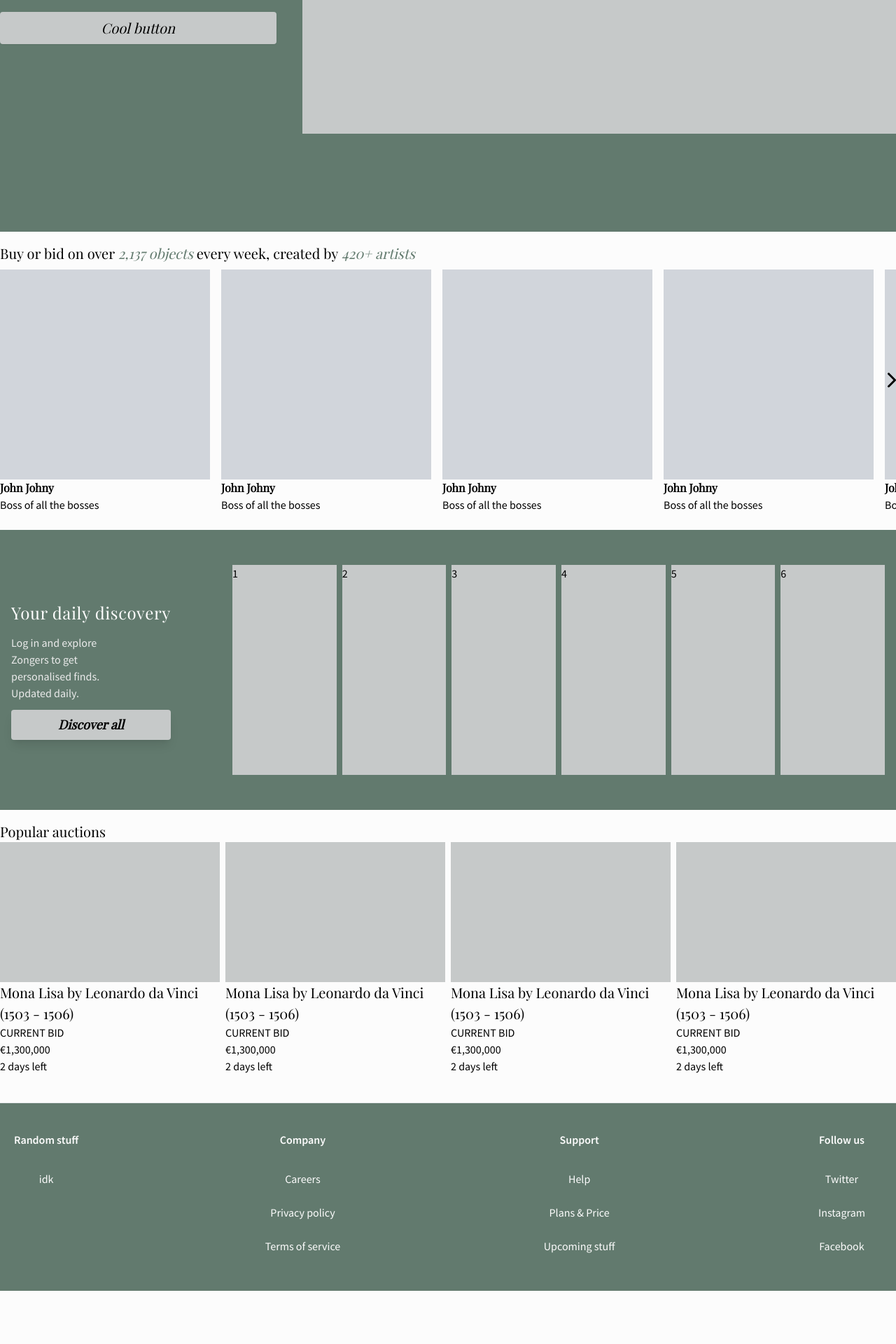
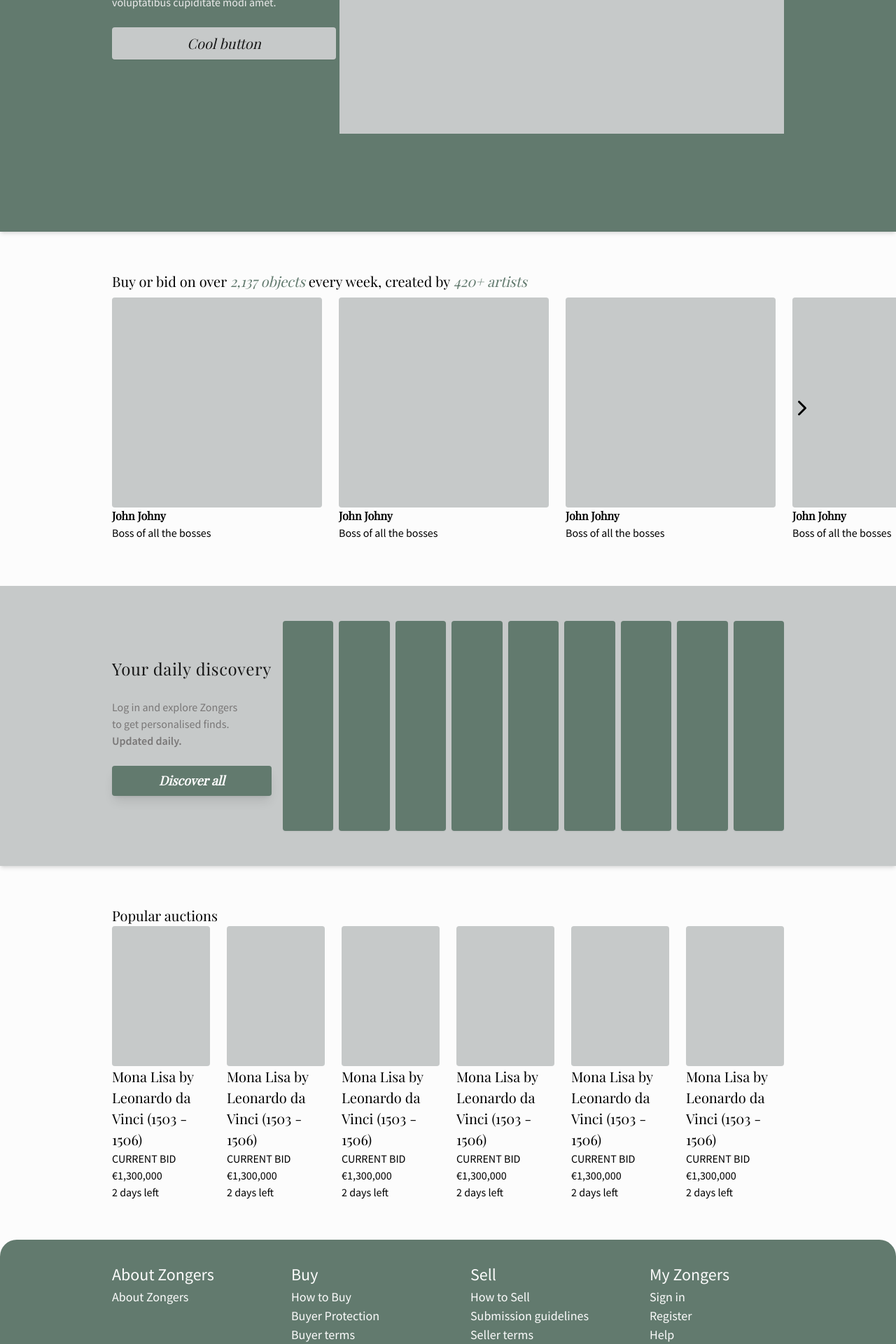
Before and after one commit to SickerTeam/dom-aukcyjny, a Next.js app in the folder frontend/: page / in a window 1280 px wide. Shown: the part 437-2357 px from the top of the page at 70% size. Before the commit the page ends 2281 px from the top, so only its background shows below. Built offline with nearby package versions, Linux system fonts and the light colour scheme; a web font is replaced by a local one.

Commit message:
mostly done main
- footer still to be finished

```diff
--- a/frontend/components/ArtistCard.tsx
+++ b/frontend/components/ArtistCard.tsx
@@ -5,7 +5,7 @@ type ArtistCardType = {
 const ArtistCard = ({ artist }: ArtistCardType) => {
   return (
     <div>
-      <div className="w-[300px] h-[300px] bg-gray-300"></div>
+      <div className="w-[300px] h-[300px] bg-light-gray rounded"></div>
       <h3 className="font-semibold">{artist.name}</h3>
       <p>{artist.specialization}</p>
     </div>
--- a/frontend/components/ArtistsOverview.tsx
+++ b/frontend/components/ArtistsOverview.tsx
@@ -19,6 +19,9 @@ const ArtistsOverview = () => {
     { name: "John Johny", specialization: "Boss of all the bosses" },
     { name: "John Johny", specialization: "Boss of all the bosses" },
     { name: "John Johny", specialization: "Boss of all the bosses" },
+    { name: "John Johny", specialization: "Boss of all the bosses" },
+    { name: "John Johny", specialization: "Boss of all the bosses" },
+    { name: "John Johny", specialization: "Boss of all the bosses" },
   ];
 
   const scrollContainer = useRef<HTMLDivElement>(null);
@@ -28,7 +31,7 @@ const ArtistsOverview = () => {
     const container = scrollContainer.current;
 
     if (container) {
-      const scrollAmount = 400; // Adjust this value based on your design
+      const scrollAmount = 400;
       const newPosition =
         direction === "right"
           ? container.scrollLeft + scrollAmount
@@ -55,12 +58,11 @@ const ArtistsOverview = () => {
     }
   };
 
-  // Attach the handleScrollVisibility function to the scroll event
   useEffect(() => {
     const container = scrollContainer.current;
 
     if (container) {
-      handleScrollVisibility(); // Initial visibility check
+      handleScrollVisibility();
       container.addEventListener("scroll", handleScrollVisibility);
       return () => {
         container.removeEventListener("scroll", handleScrollVisibility);
@@ -69,16 +71,14 @@ const ArtistsOverview = () => {
   }, []);
 
   return (
-    <div
-      className="main-artists-overview my-4"
-      style={{ position: "relative" }}
-    >
-      <h2 className="text-xl">
+    <div style={{ position: "relative" }}>
+      <h2 className="text-xl px-40">
         Buy or bid on over{" "}
         <span className="italic text-main-green">2,137 objects</span> every
         week, created by{" "}
         <span className="italic text-main-green">420+ artists</span>
       </h2>
+      <div className="flex justify-center">
         <div className="scroll-arrows">
           {showArrows.left ? (
             <button className="left" onClick={() => handleScroll("left")}>
@@ -93,8 +93,9 @@ const ArtistsOverview = () => {
             </button>
           )}
         </div>
+      </div>
       <div className="artists-scroll-container" ref={scrollContainer}>
-        <div className="flex gap-4 flex-nowrap my-2">
+        <div className="flex gap-6 flex-nowrap my-2 px-40">
           {artists.map((artist, index) => (
             <ArtistCard key={index} artist={artist} />
           ))}
--- a/frontend/components/Banner.tsx
+++ b/frontend/components/Banner.tsx
@@ -1,6 +1,6 @@
 const Banner = () => {
   return (
-    <div className="grid grid-cols-3 grid-rows-1 gap-4 h-[700px] bg-main-green">
+    <div className="grid grid-cols-3 grid-rows-1 gap-4 h-[700px] bg-main-green shadow-md px-40">
       <div className="w-fit self-center">
         <h1 className="w-auto text-3xl text-white">
           Here put some{" "}
@@ -12,7 +12,7 @@ const Banner = () => {
         </p>
         <button
           type="button"
-          className="bg-light-gray italic text-xl py-2 w-full rounded shadow-sm"
+          className="bg-light-gray italic text-black text-xl py-2 w-full rounded shadow-sm"
         >
           <h2>Cool button</h2>
         </button>
--- a/frontend/components/DailyDiscovery.tsx
+++ b/frontend/components/DailyDiscovery.tsx
@@ -1,27 +1,28 @@
 import DiscoveryCard from "./DiscoveryCard";
 
 const DailyDiscovery = () => {
-  const discoveryPictures = [1, 2, 3, 4, 5, 6];
+  const discoveryPictures = [1, 2, 3, 4, 5, 6, 7, 8, 9];
 
   return (
-    <div className="daily-discovery-container grid bg-main-green h-[400px] p-4 my-4">
+    <div className="grid bg-light-gray h-[400px] shadow-md px-40">
       <div className="self-center h-[300px] grid grid-cols-4 grid-rows-2 gap-4">
         <div className="self-center row-span-2 flex flex-col justify-between w-fit h-[200px]">
-          <h3 className="text-2xl text-white tracking-wide">
+          <h3 className="text-2xl text-black tracking-wide">
             Your daily discovery
           </h3>
-          <p className="text-darker-white">
-            Log in and explore <br /> Zongers to get <br /> personalised finds.
-            <br /> Updated daily.
+          <p className="text-dark-gray">
+            Log in and explore Zongers <br /> to get personalised finds.
+            <br />
+            <span className="font-semibold">Updated daily.</span>
           </p>
           <button
             type="button"
-            className="rounded shadow-lg bg-light-gray italic py-2 px-10"
+            className="rounded shadow-lg bg-main-green italic py-2 px-10"
           >
-            <h3 className="text-lg font-bold">Discover all</h3>
+            <h3 className="text-lg text-white font-bold">Discover all</h3>
           </button>
         </div>
-        <div className="col-span-3 row-span-2 flex gap-2">
+        <div className="col-span-3 row-span-2 flex gap-2 justify-between">
           {discoveryPictures.map((picture, index) => (
             <DiscoveryCard key={index} picture={picture} />
           ))}
--- a/frontend/components/DiscoveryCard.tsx
+++ b/frontend/components/DiscoveryCard.tsx
@@ -3,7 +3,9 @@ type DiscoveryCardType = {
 };
 
 const DiscoveryCard = ({ picture }: DiscoveryCardType) => {
-  return <div className="w-[200px] h-auto bg-light-gray">{picture}</div>;
+  return (
+    <div className="w-[200px] h-auto bg-main-green rounded shadow-sm"></div>
+  );
 };
 
 export default DiscoveryCard;
--- a/frontend/components/Footer.tsx
+++ b/frontend/components/Footer.tsx
@@ -1,34 +1,52 @@
-import React from 'react'
-import { CustomButton } from '.'
+import React from "react";
 
 export const Footer = () => {
   return (
-    <footer className='footer w-full flex flex-wrap justify-between mt-10 border-t'>
-        <div className='flex-col flex ml-5 items-center py-10'>
-        <p className='font-bold pb-5'>Random stuff</p>
-            <CustomButton title="idk" btnType="button"/>
-        </div>
-        <div className='flex-col flex items-center py-10'>
-        <p className='font-bold pb-5'>Company</p>
-            <CustomButton title="Careers" btnType="button"/>
-            <CustomButton title="Privacy policy" btnType="button"/>
-            <CustomButton title="Terms of service" btnType="button"/>
-        </div>
-        <div className='flex-col flex items-center py-10'>
-        <p className='font-bold pb-5'>Support</p>
-            <CustomButton title="Help" btnType="button"/>
-            <CustomButton title="Plans & Price" btnType="button"/>
-            <CustomButton title="Upcoming stuff" btnType="button"/>
+    <footer className="bg-main-green text-white mt-14 rounded-t-3xl flex justify-between pt-8 px-40">
+      <div className="w-1/5 flex flex-col">
+        <h4 className="text-2xl">About Zongers</h4>
+        <a href="/about" className="text-lg">
+          About Zongers
+        </a>
+      </div>
+      <div className="w-1/5 flex flex-col">
+        <h4 className="text-2xl">Buy</h4>
+        <a href="/how-to-buy" className="text-lg">
+          How to Buy
+        </a>
+        <a href="/buyer-protection" className="text-lg">
+          Buyer Protection
+        </a>
+        <a href="/buyer-terms" className="text-lg">
+          Buyer terms
+        </a>
+      </div>
+      <div className="w-1/5 flex flex-col">
+        <h4 className="text-2xl">Sell</h4>
+        <a href="/how-to-sell" className="text-lg">
+          How to Sell
+        </a>
+        <a href="/submission-guidelines" className="text-lg">
+          Submission guidelines
+        </a>
+        <a href="/seller-terms" className="text-lg">
+          Seller terms
+        </a>
+      </div>
+      <div className="w-1/5 flex flex-col">
+        <h4 className="text-2xl">My Zongers</h4>
+        <a href="/sign-in" className="text-lg">
+          Sign in
+        </a>
+        <a href="/register" className="text-lg">
+          Register
+        </a>
+        <a href="/help" className="text-lg">
+          Help
+        </a>
+      </div>
+    </footer>
+  );
+};
 
-        </div>
-        <div className='flex-col flex mr-5 items-center py-10'>
-            <p className='font-bold pb-5'>Follow us</p>
-            <CustomButton title="Twitter" btnType="button"/>
-            <CustomButton title="Instagram" btnType="button"/>
-            <CustomButton title="Facebook" btnType="button"/>
-        </div>
-    </footer>
-  )
-}
-
-export default Footer
+export default Footer;
--- a/frontend/components/Main.tsx
+++ b/frontend/components/Main.tsx
@@ -5,7 +5,7 @@ import PopularAuctions from "./PopularAuctions";
 
 const Main = () => {
   return (
-    <div>
+    <div className="flex flex-col gap-14">
       <Banner />
       <ArtistsOverview />
       <DailyDiscovery />
--- a/frontend/components/Navbar.tsx
+++ b/frontend/components/Navbar.tsx
@@ -2,10 +2,10 @@ import Link from "next/link";
 
 const Navbar = () => {
   return (
-    <header className="w-full py-4">
+    <header className="py-4 px-40">
       <nav className="flex justify-between items-center">
         <Link href="/">
-          <h1>ZONGERS</h1>
+          <h1 className="text-xl">ZONGERS</h1>
         </Link>
         <div>
           <input
@@ -14,16 +14,11 @@ const Navbar = () => {
             placeholder="Search by title, artist or category..."
           ></input>
         </div>
-        <div className="flex">
-          <Link href="/sell" className="pr-4">
-            Sell
-          </Link>
-          <Link href="/pricing" className="pr-4">
-            Pricing
-          </Link>
-          <Link href="/help" className="pr-4">
-            Help
-          </Link>
+        <div className="flex gap-6 text-lg font-semibold">
+          <Link href="/auctions">Auctions</Link>
+          <Link href="/instabuys">Buy now</Link>
+          <Link href="/pricing">Pricing</Link>
+          <Link href="/help">Help</Link>
           <Link href="/log-in">Log in</Link>
         </div>
       </nav>
--- a/frontend/components/PopularAuctionCard.tsx
+++ b/frontend/components/PopularAuctionCard.tsx
@@ -5,7 +5,7 @@ type PopularAuctionCardType = {
 const PopularAuctionCard = ({ auction }: PopularAuctionCardType) => {
   return (
     <div className="w-[400px]">
-      <div className="h-[200px] bg-light-gray"></div>
+      <div className="h-[200px] bg-light-gray rounded"></div>
       <h3 className="text-xl">{auction.title}</h3>
       <h5 className="uppercase">current bid</h5>
       <h4>{auction.currentBid}</h4>
--- a/frontend/components/PopularAuctions.tsx
+++ b/frontend/components/PopularAuctions.tsx
@@ -22,12 +22,22 @@ const PopularAuctions = () => {
       currentBid: "€1,300,000",
       daysLeft: 2,
     },
+    {
+      title: "Mona Lisa by Leonardo da Vinci (1503 - 1506)",
+      currentBid: "€1,300,000",
+      daysLeft: 2,
+    },
+    {
+      title: "Mona Lisa by Leonardo da Vinci (1503 - 1506)",
+      currentBid: "€1,300,000",
+      daysLeft: 2,
+    },
   ];
 
   return (
-    <div className="main-popular-auctions-container">
+    <div className="px-40">
       <h3 className="text-xl">Popular auctions</h3>
-      <div className="flex gap-2">
+      <div className="flex gap-6">
         {popularAuctions.map((auction, index) => (
           <PopularAuctionCard key={index} auction={auction} />
         ))}
--- a/frontend/src/app/globals.css
+++ b/frontend/src/app/globals.css
@@ -40,7 +40,7 @@ p {
   transform: translateY(-50%);
   display: flex;
   justify-content: space-between;
-  width: 100%;
+  width: 80%;
   z-index: 1;
 }
 
@@ -68,6 +68,6 @@ p {
   @apply flex flex-row relative justify-center items-center py-3 px-6 outline-none;
 }
 
-.footer {
-  @apply bg-[#627A6E] text-white;
+nav a:hover {
+  @apply text-dark-gray;
 }
```
Lines whose indentation alone changed are shown as unchanged.
